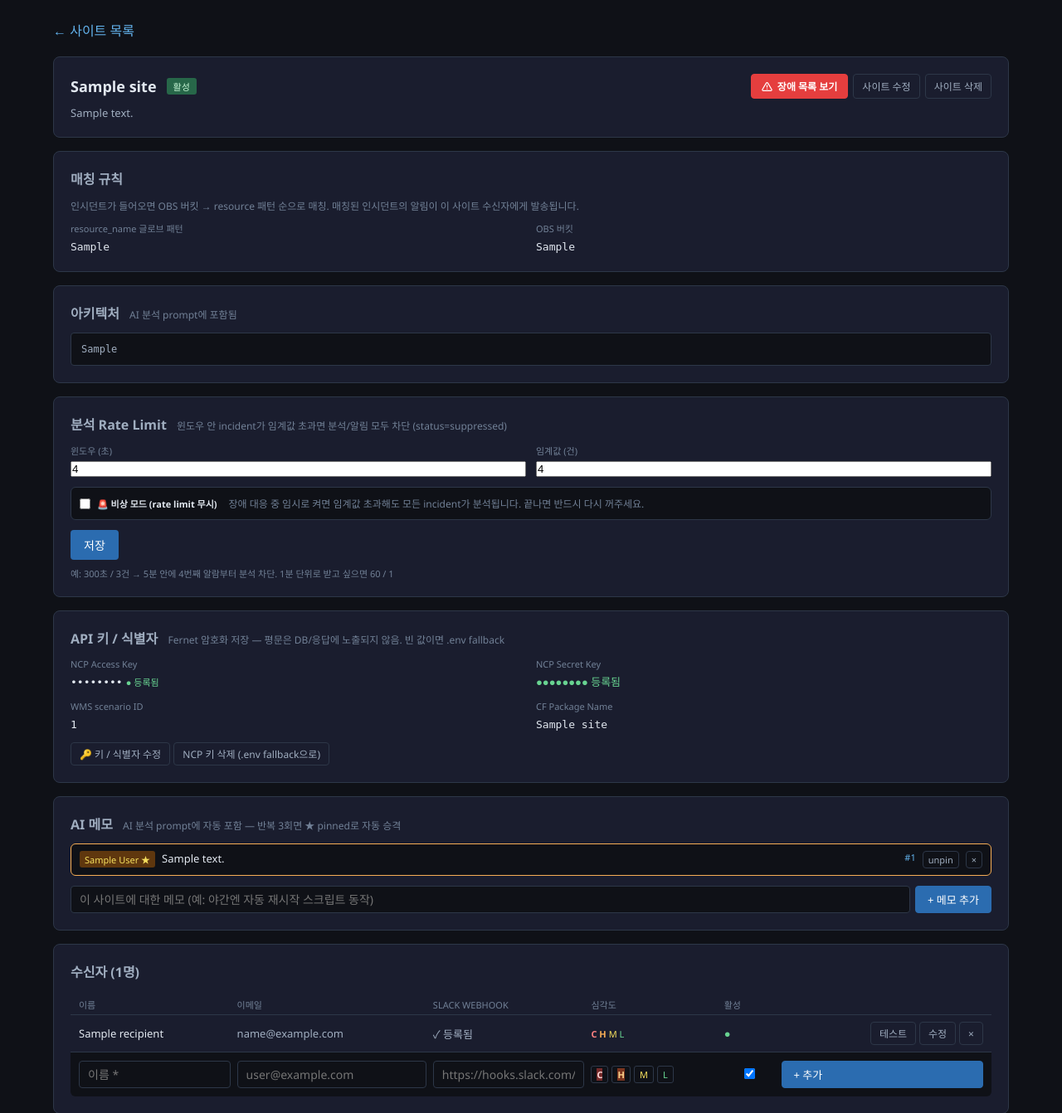
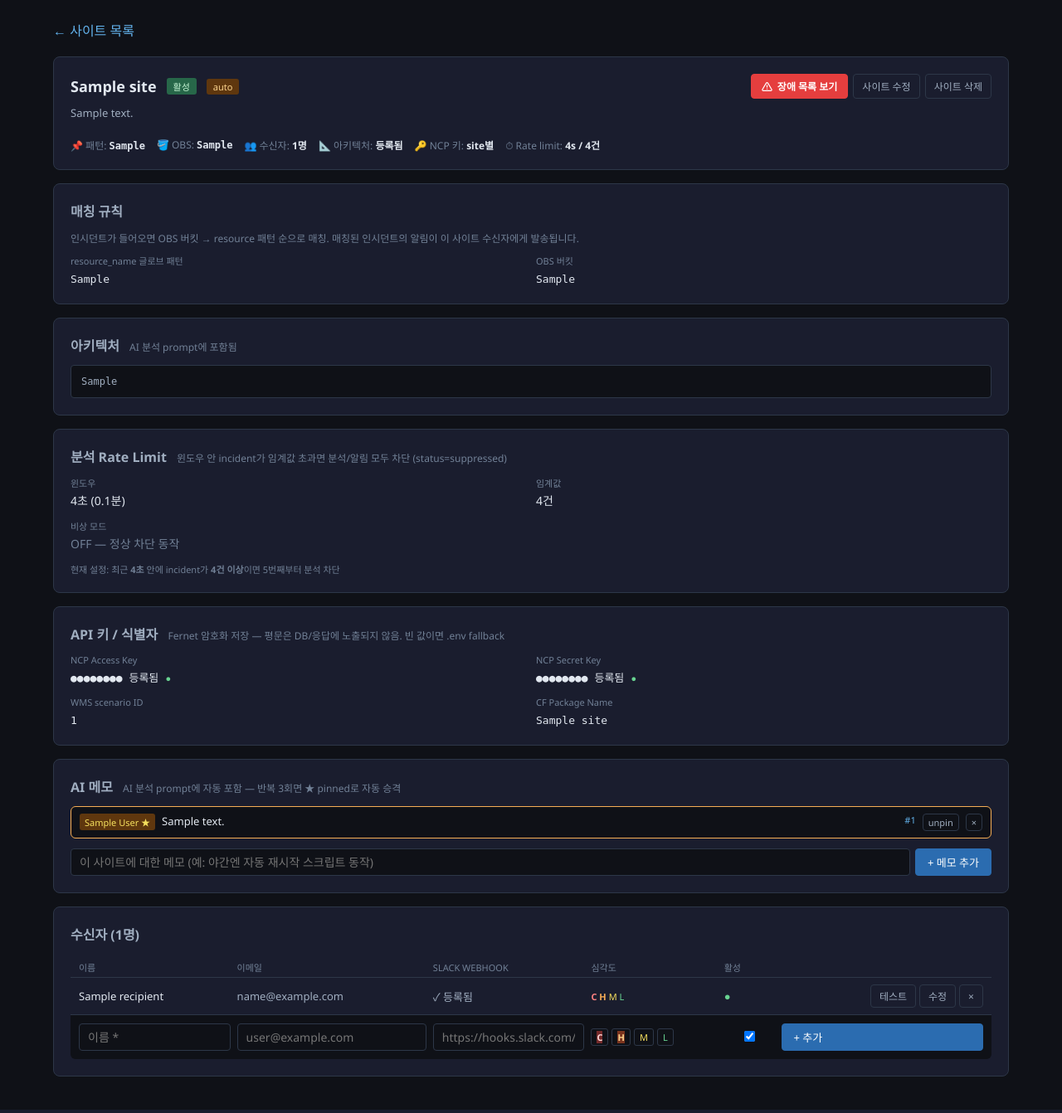
Before and after one commit to Soojong94/ai-incident-response, a FastAPI app: page /sites/1 in a window 1280 px wide. Shown: the part 61-1403 px from the top of the page at 83% size. Run offline with FastAPI, Linux system fonts and the light colour scheme; the visitor is signed in with stand-in values (Sample User, id 1); tables that the repository leaves empty hold one stand-in row (values such as "Sample post").

Commit message:
Unify site editing under one '사이트 수정' toggle; drop cluster UI noise
Site detail page reworked so that hitting "사이트 수정" once flips every
configurable field — name, description, matching rules, architecture,
rate-limit window/count/emergency toggle, NCP API keys, and WMS/CF
identifiers — into edit mode at the same time. View mode shows the
values as read-only chips, not inputs.

- Rate Limit card: removed the always-on inputs + separate "저장" button.
  Now view-only / edit-only blocks inside the card, controlled by the
  global body.site-editing class.
- API Keys card: removed the "🔑 키 수정" sub-form and saveSiteKeys()
  / toggleKeyForm() helpers. The NCP key password fields and WMS/CF
  identifier inputs are part of the main edit panel.
- saveSite() now sends rate_limit_* and wms_scenario_id / cf_package_name
  alongside the existing fields, and conditionally PUTs /api/sites/{id}/keys
  when the user typed new NCP credentials.

Header card view mode adds a footer row with the site's key facts at a
glance: pattern, OBS bucket, recipient count, architecture status, key
source (.env fallback vs site), and current rate-limit policy. Site-level
flags (auto / 비상모드) surface as inline badges next to the site name.

Incident detail page replaces the "관련 인시던트 (같은 클러스터)" card
with a resource-name-driven "같은 리소스의 최근 incident" card — easier
to scan since rate-limit already handles dedupe and cluster_id is now an
internal detail. cluster_id removed from /api/incidents response too.

Co-Authored-By: Claude Opus 4.7 (1M context) <noreply@anthropic.com>

```diff
--- a/src/main.py
+++ b/src/main.py
@@ -567,11 +567,18 @@ def incident_detail(incident_id: int, request: Request, db: Session = Depends(ge
     if not incident:
         raise HTTPException(status_code=404, detail="Incident not found")
     feedback = get_feedback_for_incident(db, incident_id)
-    # 같은 클러스터의 다른 incident
-    from src.db.crud import list_cluster_incidents
+    # 같은 resource_name 으로 최근 발생한 incident (자신 제외, 최근 10건)
     siblings = []
-    if incident.cluster_id:
-        siblings = list_cluster_incidents(db, incident.cluster_id, exclude_id=incident_id)
+    if incident.resource_name:
+        from src.db.models import Incident as _Inc
+        siblings = (
+            db.query(_Inc)
+            .filter(_Inc.resource_name == incident.resource_name)
+            .filter(_Inc.id != incident_id)
+            .order_by(_Inc.created_at.desc())
+            .limit(10)
+            .all()
+        )
     return templates.TemplateResponse(
         request, "detail.html",
         {"incident": incident, "feedback": feedback, "siblings": siblings, "current_user": user},
@@ -880,7 +887,6 @@ def api_incidents(
             "status": inc.status,
             "severity": inc.severity,
             "site_id": inc.site_id,
-            "cluster_id": inc.cluster_id,
             "created_at": inc.created_at.isoformat() if inc.created_at else None,
         }
         for inc in incidents
--- a/src/ui/templates/detail.html
+++ b/src/ui/templates/detail.html
@@ -169,12 +169,12 @@ async function saveFeedbackComment() {
 </div>
 {% endif %}
 
-<!-- 관련 incident (같은 클러스터) -->
+<!-- 같은 리소스의 최근 incident -->
 {% if siblings %}
 <div class="card">
-  <h2>관련 인시던트
+  <h2>같은 리소스의 최근 incident
     <span style="font-size:12px; color:var(--text-subtle); font-weight:normal; margin-left:8px;">
-      같은 클러스터 (5분 윈도우) — 총 {{ siblings | length + 1 }}건. 클러스터 첫 incident만 메일/Slack 발송됨
+      <code>{{ incident.resource_name }}</code> — 최근 10건 (현재 제외)
     </span>
   </h2>
   <table style="margin-top:0;">
--- a/src/ui/templates/index.html
+++ b/src/ui/templates/index.html
@@ -196,10 +196,7 @@ size={{ size }}
     {% for inc in incidents %}
     <tr>
       <td><input type="checkbox" class="row-check" value="{{ inc.id }}" onchange="updateSelection()"></td>
-      <td>
-        <a href="/incidents/{{ inc.id }}">{{ inc.id }}</a>
-        {% if inc.cluster_id %}<span title="Cluster {{ inc.cluster_id[:8] }}" style="font-size:10px; padding:1px 4px; background:var(--card-bg-alt); color:var(--text-subtle); border-radius:3px; margin-left:2px;">C·{{ inc.cluster_id[:6] }}</span>{% endif %}
-      </td>
+      <td><a href="/incidents/{{ inc.id }}">{{ inc.id }}</a></td>
       <td><a href="/incidents/{{ inc.id }}">{{ inc.alarm_name or '-' }}</a></td>
       <td>{{ inc.resource_name or '-' }}</td>
       <td>{{ inc.metric_type or '-' }}</td>
--- a/src/ui/templates/site_detail.html
+++ b/src/ui/templates/site_detail.html
@@ -29,7 +29,7 @@
   <a href="/sites">&larr; 사이트 목록</a>
 </div>
 
-<!-- 헤더 카드 (이름 + 활성 + 설명 + 액션) -->
+<!-- 헤더 카드 (이름 + 활성 + 설명 + 액션 + 요약) -->
 <div class="card">
   <!-- VIEW 모드 -->
   <div class="view-only">
@@ -40,6 +40,8 @@
       {% else %}
         <span style="font-size:11px; padding:2px 8px; background:#4a5568; color:#cbd5e0; border-radius:3px;">비활성</span>
       {% endif %}
+      {% if site.auto_created %}<span style="font-size:11px; padding:2px 8px; background:#5f370e; color:#fbd38d; border-radius:3px;">auto</span>{% endif %}
+      {% if site.rate_limit_disabled %}<span style="font-size:11px; padding:2px 8px; background:#742a2a; color:#fed7d7; border-radius:3px;">🚨 비상모드</span>{% endif %}
       <div style="margin-left:auto; display:flex; gap:6px;">
         <a href="/?site_id={{ site.id }}" class="nav-btn nav-btn-danger" style="font-size:12px; padding:5px 12px;">
           <svg width="13" height="13" viewBox="0 0 24 24" fill="none" stroke="currentColor" stroke-width="2.2" stroke-linecap="round" stroke-linejoin="round">
@@ -54,8 +56,16 @@
       </div>
     </div>
     {% if site.description %}
-    <p style="color:var(--text-muted); font-size:13px;">{{ site.description }}</p>
+    <p style="color:var(--text-muted); font-size:13px; margin-bottom:10px;">{{ site.description }}</p>
     {% endif %}
+    <div style="display:flex; flex-wrap:wrap; gap:14px; font-size:12px; color:var(--text-subtle); padding-top:10px; border-top:1px solid var(--border-soft);">
+      <span>📌 패턴: <strong style="color:var(--text); font-family:monospace;">{{ site.resource_pattern or '—' }}</strong></span>
+      <span>🪣 OBS: <strong style="color:var(--text); font-family:monospace;">{{ site.obs_bucket or '—' }}</strong></span>
+      <span>👥 수신자: <strong style="color:var(--text);">{{ site.recipients | length }}명</strong></span>
+      <span>📐 아키텍처: <strong style="color:var(--text);">{% if site.architecture %}등록됨{% else %}없음{% endif %}</strong></span>
+      <span>🔑 NCP 키: <strong style="color:var(--text);">{% if site.ncp_access_key_enc %}site별{% else %}.env fallback{% endif %}</strong></span>
+      <span>⏱ Rate limit: <strong style="color:var(--text);">{{ site.rate_limit_window_seconds or 300 }}s / {{ site.rate_limit_count or 3 }}건</strong></span>
+    </div>
   </div>
 
   <!-- EDIT 모드 -->
@@ -128,7 +138,32 @@
       윈도우 안 incident가 임계값 초과면 분석/알림 모두 차단 (status=suppressed)
     </span>
   </h2>
-  <div class="meta-grid" style="margin-bottom:12px;">
+
+  <!-- VIEW -->
+  <div class="view-only meta-grid">
+    <div class="meta-item">
+      <label>윈도우</label>
+      <span style="font-size:14px;">{{ site.rate_limit_window_seconds or 300 }}초 ({{ ((site.rate_limit_window_seconds or 300) / 60) | round(1) }}분)</span>
+    </div>
+    <div class="meta-item">
+      <label>임계값</label>
+      <span style="font-size:14px;">{{ site.rate_limit_count or 3 }}건</span>
+    </div>
+    <div class="meta-item" style="grid-column:1/-1;">
+      <label>비상 모드</label>
+      {% if site.rate_limit_disabled %}
+        <span style="color:var(--danger); font-weight:600;">🚨 ON — rate-limit 무시, 모든 incident 분석</span>
+      {% else %}
+        <span style="color:var(--text-subtle);">OFF — 정상 차단 동작</span>
+      {% endif %}
+    </div>
+    <div class="meta-item" style="grid-column:1/-1; font-size:11px; color:var(--text-subtle);">
+      현재 설정: 최근 <strong>{{ site.rate_limit_window_seconds or 300 }}초</strong> 안에 incident가 <strong>{{ site.rate_limit_count or 3 }}건 이상</strong>이면 {{ ((site.rate_limit_count or 3) + 1) }}번째부터 분석 차단
+    </div>
+  </div>
+
+  <!-- EDIT -->
+  <div class="edit-only meta-grid">
     <div class="meta-item">
       <label>윈도우 (초)</label>
       <input id="rl-window" type="number" min="10" value="{{ site.rate_limit_window_seconds or 300 }}" style="width:100%;">
@@ -137,25 +172,22 @@
       <label>임계값 (건)</label>
       <input id="rl-count" type="number" min="1" value="{{ site.rate_limit_count or 3 }}" style="width:100%;">
     </div>
-    <div class="meta-item" style="grid-column:1/-1; display:flex; align-items:center; gap:14px; padding:10px; background:{% if site.rate_limit_disabled %}rgba(229,62,62,0.12){% else %}var(--card-bg-alt){% endif %}; border-radius:6px; border:1px solid {% if site.rate_limit_disabled %}var(--danger){% else %}var(--border){% endif %};">
+    <div class="meta-item" style="grid-column:1/-1; padding:10px; background:var(--card-bg-alt); border-radius:6px;">
       <label style="display:flex; align-items:center; gap:8px; cursor:pointer; margin:0;">
         <input id="rl-disabled" type="checkbox" {% if site.rate_limit_disabled %}checked{% endif %} style="width:auto;">
-        <strong style="color:{% if site.rate_limit_disabled %}var(--danger){% else %}var(--text){% endif %};">
-          🚨 비상 모드 (rate limit 무시)
-        </strong>
+        <strong>🚨 비상 모드 (rate limit 무시)</strong>
       </label>
-      <span style="font-size:12px; color:var(--text-subtle);">
+      <p style="font-size:11px; color:var(--text-subtle); margin-top:6px;">
         장애 대응 중 임시로 켜면 임계값 초과해도 모든 incident가 분석됩니다. 끝나면 반드시 다시 꺼주세요.
-      </span>
+      </p>
+    </div>
+    <div class="meta-item" style="grid-column:1/-1; font-size:11px; color:var(--text-subtle);">
+      예: 300초 / 3건 → 5분 안에 4번째 알람부터 분석 차단. 1분 단위로 받고 싶으면 60 / 1
     </div>
   </div>
-  <button class="refresh-btn" style="margin-left:0;" onclick="saveRateLimit()">저장</button>
-  <p style="font-size:11px; color:var(--text-subtle); margin-top:8px;">
-    예: 300초 / 3건 → 5분 안에 4번째 알람부터 분석 차단. 1분 단위로 받고 싶으면 60 / 1
-  </p>
 </div>
 
-<!-- API 키 (NCP / WMS / CF) — 사이트별 격리 -->
+<!-- API 키 / 식별자 (NCP / WMS / CF) — 사이트별 격리 -->
 <div class="card">
   <h2>API 키 / 식별자
     <span style="font-size:12px; color:var(--text-subtle); font-weight:normal; margin-left:8px;">
@@ -163,22 +195,24 @@
     </span>
   </h2>
 
-  <div class="meta-grid" style="margin-bottom:12px;">
+  <!-- VIEW -->
+  <div class="view-only meta-grid">
     <div class="meta-item">
       <label>NCP Access Key</label>
       {% if site.ncp_access_key_enc %}
-      <span style="font-family:monospace; font-size:13px; color:var(--text);">{{ '••••••••' + (site.ncp_access_key_enc | string)[-0:0] }}<span id="acc-mask">{{ '' }}</span></span>
-      <span style="color:#68d391; font-size:11px;"> ● 등록됨</span>
+      <span style="font-family:monospace; font-size:13px;">●●●●●●●● 등록됨</span>
+      <span style="color:#68d391; font-size:11px; margin-left:4px;">●</span>
       {% else %}
-      <span style="color:var(--text-subtle); font-size:13px;">— 미등록 (.env 키 사용) —</span>
+      <span style="color:var(--text-subtle); font-size:13px;">미등록 (.env 키 사용)</span>
       {% endif %}
     </div>
     <div class="meta-item">
       <label>NCP Secret Key</label>
       {% if site.ncp_secret_key_enc %}
-      <span style="color:#68d391; font-size:13px;">●●●●●●●● 등록됨</span>
+      <span style="font-family:monospace; font-size:13px;">●●●●●●●● 등록됨</span>
+      <span style="color:#68d391; font-size:11px; margin-left:4px;">●</span>
       {% else %}
-      <span style="color:var(--text-subtle); font-size:13px;">— 미등록 —</span>
+      <span style="color:var(--text-subtle); font-size:13px;">미등록</span>
       {% endif %}
     </div>
     <div class="meta-item">
@@ -191,32 +225,29 @@
     </div>
   </div>
 
-  <button class="icon-btn" onclick="toggleKeyForm()">🔑 키 / 식별자 수정</button>
-  {% if site.ncp_access_key_enc or site.ncp_secret_key_enc %}
-  <button class="icon-btn danger" onclick="clearSiteKeys()">NCP 키 삭제 (.env fallback으로)</button>
-  {% endif %}
-
-  <div id="key-form" style="display:none; margin-top:14px; padding:14px; background:var(--card-bg-alt); border:1px solid var(--border); border-radius:6px;">
-    <div class="meta-grid" style="margin-bottom:12px;">
+  <!-- EDIT -->
+  <div class="edit-only meta-grid">
     <div class="meta-item">
-        <label>NCP Access Key (새 값만 입력, 빈 칸은 미변경)</label>
-        <input id="k-ncp-access" type="password" placeholder="입력 시 암호화 저장" autocomplete="off" style="width:100%; font-family:monospace;">
+      <label>NCP Access Key <span style="color:var(--text-subtle); font-weight:normal;">— 새 값 입력 시 갱신, 빈 칸은 미변경</span></label>
+      <input id="k-ncp-access" type="password" placeholder="입력 시 암호화 저장" autocomplete="new-password" style="width:100%; font-family:monospace;">
     </div>
     <div class="meta-item">
       <label>NCP Secret Key</label>
-        <input id="k-ncp-secret" type="password" placeholder="입력 시 암호화 저장" autocomplete="off" style="width:100%; font-family:monospace;">
+      <input id="k-ncp-secret" type="password" placeholder="입력 시 암호화 저장" autocomplete="new-password" style="width:100%; font-family:monospace;">
     </div>
     <div class="meta-item">
-        <label>WMS scenario ID (평문)</label>
+      <label>WMS scenario ID</label>
       <input id="k-wms" type="text" value="{{ site.wms_scenario_id or '' }}" placeholder="예: 9799" style="width:100%;">
     </div>
     <div class="meta-item">
-        <label>CF Package Name (평문)</label>
+      <label>CF Package Name</label>
       <input id="k-cf" type="text" value="{{ site.cf_package_name or '' }}" placeholder="예: team1-demo-pkg" style="width:100%;">
     </div>
+    {% if site.ncp_access_key_enc or site.ncp_secret_key_enc %}
+    <div class="meta-item" style="grid-column:1/-1;">
+      <button type="button" class="icon-btn danger" onclick="clearSiteKeys()">NCP 키 전체 삭제 (.env fallback으로 복귀)</button>
     </div>
-    <button class="refresh-btn" style="margin-left:0;" onclick="saveSiteKeys()">저장</button>
-    <button class="icon-btn" style="margin-left:8px;" onclick="toggleKeyForm()">취소</button>
+    {% endif %}
   </div>
 </div>
 
@@ -355,6 +386,14 @@ function exitEditMode() {
 async function saveSite() {
   const name = document.getElementById('s-name').value.trim();
   if (!name) { alert('사이트 이름은 필수입니다'); return; }
+
+  // 1) site 기본 + 매칭 규칙 + 아키텍처 + rate-limit + 평문 식별자 (WMS/CF) 한 번에
+  const wmsEl = document.getElementById('k-wms');
+  const cfEl = document.getElementById('k-cf');
+  const rlWin = document.getElementById('rl-window');
+  const rlCnt = document.getElementById('rl-count');
+  const rlDis = document.getElementById('rl-disabled');
+
   const payload = {
     name,
     description: document.getElementById('s-desc').value.trim(),
@@ -362,13 +401,32 @@ async function saveSite() {
     obs_bucket: document.getElementById('s-bucket').value.trim(),
     architecture: document.getElementById('s-arch').value,
     enabled: document.getElementById('s-enabled').checked,
+    wms_scenario_id: wmsEl ? wmsEl.value.trim() : '',
+    cf_package_name: cfEl ? cfEl.value.trim() : '',
+    rate_limit_window_seconds: rlWin ? parseInt(rlWin.value, 10) : undefined,
+    rate_limit_count: rlCnt ? parseInt(rlCnt.value, 10) : undefined,
+    rate_limit_disabled: rlDis ? rlDis.checked : undefined,
   };
-  const resp = await fetch(`/api/sites/${SITE_ID}`, {
+  const r1 = await fetch(`/api/sites/${SITE_ID}`, {
     method:'PUT',
     headers:{'Content-Type':'application/json'},
     body: JSON.stringify(payload),
   });
-  if (!resp.ok) { alert('저장 실패: ' + await resp.text()); return; }
+  if (!r1.ok) { alert('저장 실패: ' + await r1.text()); return; }
+
+  // 2) NCP 키 — 입력된 값만 PUT (빈 칸은 변경 없음). 둘 다 빈 칸이면 호출 skip.
+  const accEl = document.getElementById('k-ncp-access');
+  const secEl = document.getElementById('k-ncp-secret');
+  const access = accEl ? accEl.value : '';
+  const secret = secEl ? secEl.value : '';
+  if (access || secret) {
+    const r2 = await fetch(`/api/sites/${SITE_ID}/keys`, {
+      method: 'PUT',
+      headers: { 'Content-Type': 'application/json' },
+      body: JSON.stringify({ ncp_access_key: access, ncp_secret_key: secret }),
+    });
+    if (!r2.ok) { alert('키 저장 실패: ' + await r2.text()); return; }
+  }
   location.reload();
 }
 async function deleteSite(id) {
@@ -439,55 +497,6 @@ async function deleteRecipient(id) {
   location.reload();
 }
 
-// ── Rate limit ─────────────────────────────────────────────────────
-async function saveRateLimit() {
-  const payload = {
-    name: {{ site.name | tojson }},
-    rate_limit_window_seconds: parseInt(document.getElementById('rl-window').value, 10),
-    rate_limit_count: parseInt(document.getElementById('rl-count').value, 10),
-    rate_limit_disabled: document.getElementById('rl-disabled').checked,
-  };
-  const resp = await fetch(`/api/sites/${SITE_ID}`, {
-    method: 'PUT',
-    headers: { 'Content-Type': 'application/json' },
-    body: JSON.stringify(payload),
-  });
-  if (!resp.ok) { alert('저장 실패: ' + await resp.text()); return; }
-  location.reload();
-}
-
-// ── Site API keys ──────────────────────────────────────────────────
-function toggleKeyForm() {
-  const f = document.getElementById('key-form');
-  f.style.display = (f.style.display === 'none' || !f.style.display) ? 'block' : 'none';
-}
-async function saveSiteKeys() {
-  const access = document.getElementById('k-ncp-access').value;
-  const secret = document.getElementById('k-ncp-secret').value;
-  const wms = document.getElementById('k-wms').value.trim();
-  const cf = document.getElementById('k-cf').value.trim();
-
-  // 1) 식별자 (평문) — site update
-  const payload = {
-    name: {{ site.name | tojson }},  // 변경 없음 안전을 위해
-    wms_scenario_id: wms,
-    cf_package_name: cf,
-  };
-  const r1 = await fetch(`/api/sites/${SITE_ID}`, {
-    method: 'PUT', headers: {'Content-Type':'application/json'}, body: JSON.stringify(payload),
-  });
-  if (!r1.ok) { alert('식별자 저장 실패: ' + await r1.text()); return; }
-
-  // 2) NCP 키 — 입력된 값만 변경 (둘 다 빈 칸이면 호출 안 함)
-  if (access || secret) {
-    const r2 = await fetch(`/api/sites/${SITE_ID}/keys`, {
-      method: 'PUT', headers: {'Content-Type':'application/json'},
-      body: JSON.stringify({ ncp_access_key: access, ncp_secret_key: secret }),
-    });
-    if (!r2.ok) { alert('키 저장 실패: ' + await r2.text()); return; }
-  }
-  location.reload();
-}
 async function clearSiteKeys() {
   if (!confirm('이 사이트의 NCP 키를 삭제하시겠습니까? (이후 .env fallback으로 동작)')) return;
   const resp = await fetch(`/api/sites/${SITE_ID}/keys`, { method: 'DELETE' });
```
Lines whose indentation alone changed are shown as unchanged.
